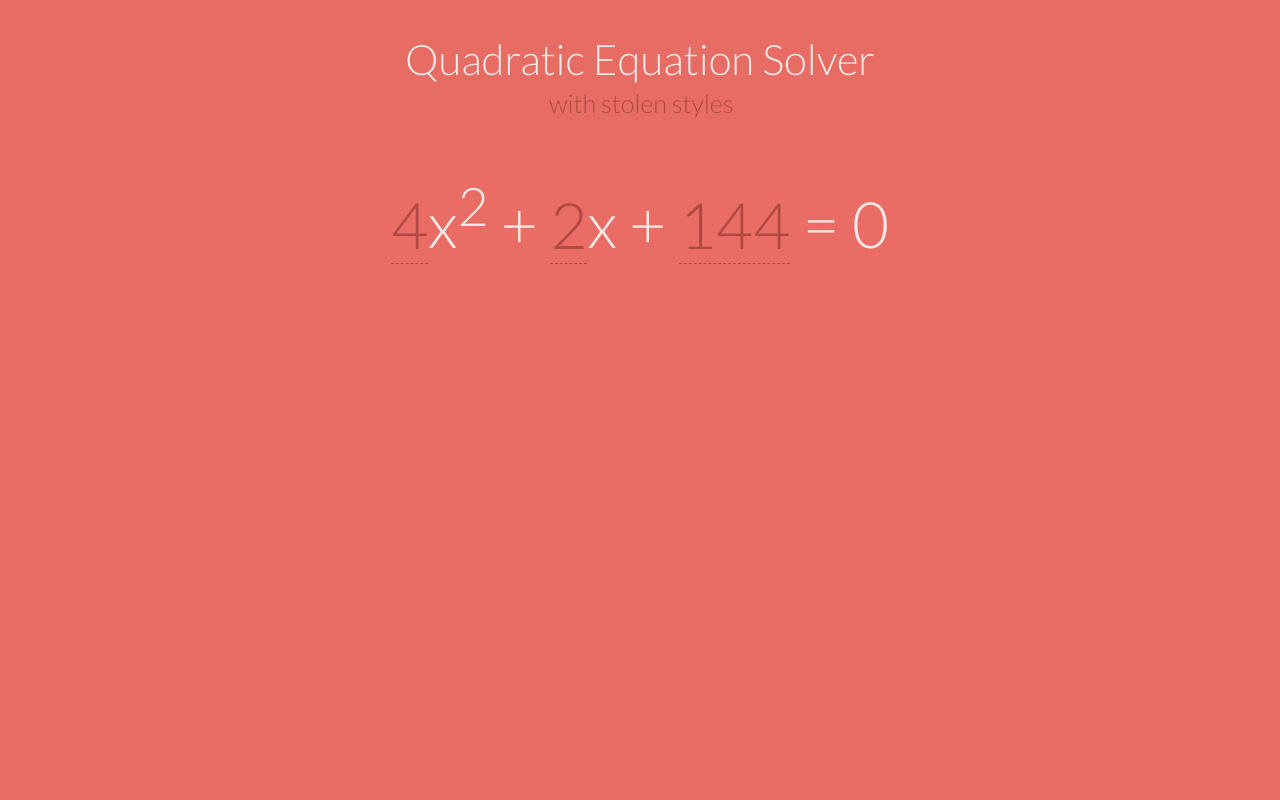
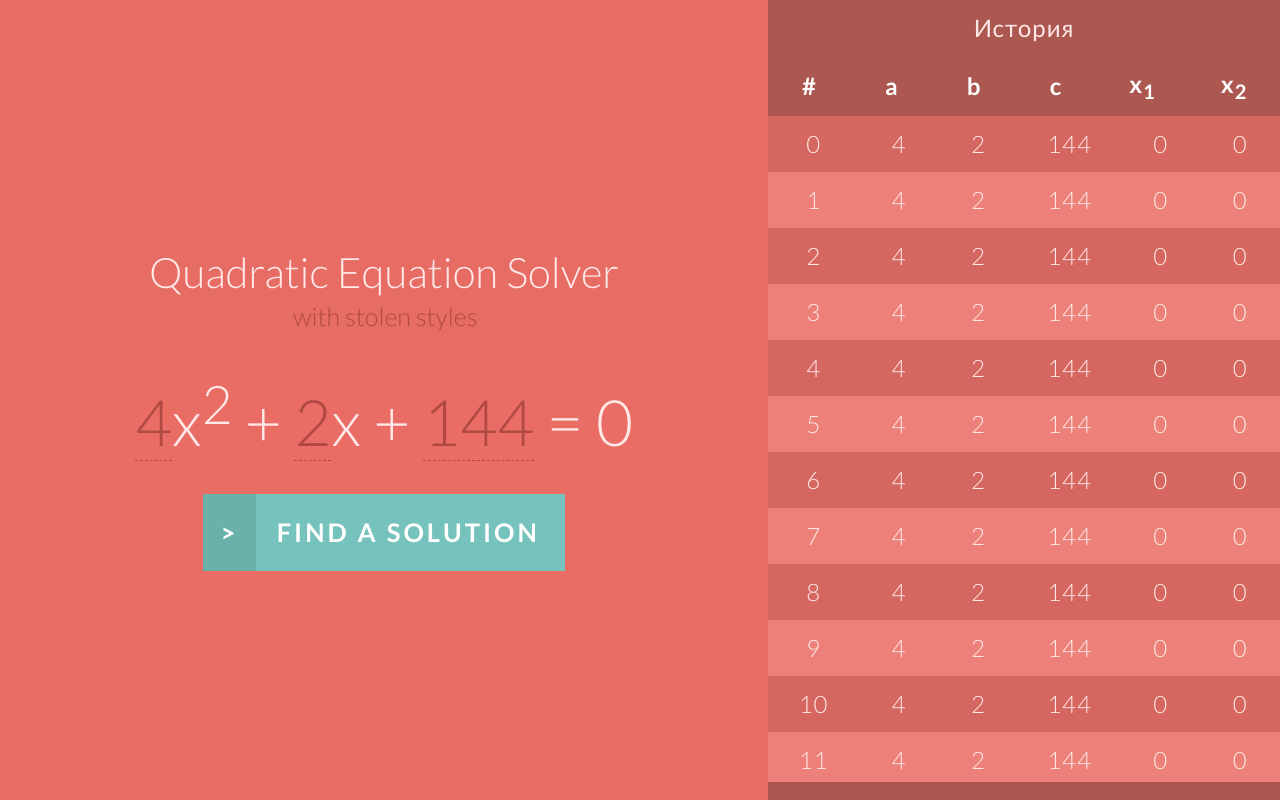
Before and after one commit to petrolingus/petrolingus.github.io, a plain HTML site: page temp.html in a window 1280 px wide. Drawn offline with Linux system fonts and the light colour scheme.

Commit message:
some fixes in all temp files

```diff
--- a/js/temp.js
+++ b/js/temp.js
@@ -8,3 +8,13 @@ document.getElementById("editor2").addEventListener("input", function() {
     let edited = text.replace(/[A-Z]/g, '');
     this.innerHTML = '0';
 }, false);
+
+let tbl = document.getElementById("mytable");
+let tbody = tbl.children[2];
+console.log(tbody);
+
+for (var i = 0; i < 100; ++i) {
+  let newRow = document.createElement("tr");
+  newRow.innerHTML = "<td>" + i + "</td><td>4</td><td>2</td><td>144</td><td>0</td><td>0</td>";
+  tbody.insertBefore(newRow, tbody.firstChildren);
+}
--- a/styles/temp.css
+++ b/styles/temp.css
@@ -1,7 +1,8 @@
 @import url('https://fonts.googleapis.com/css2?family=Lato:wght@300;400;700&display=swap');
 
 body, html {
-  font-size: 100%;
+  height: 100%;
+  overflow-y: hidden;
   padding: 0;
   margin: 0;
 }
@@ -31,11 +32,23 @@ button {
 	-moz-appearance: none;
 }
 
+.mainContainer {
+  display: flex;
+  flex-direction: row;
+}
+
+.container {
+  width: 60%;
+  font-size: 1em;
+  display: flex;
+  flex-direction: column;
+  justify-content: center;
+}
 
 /* Header Style */
 .container > header {
 	margin: 0 auto;
-	padding: 2em;
+	padding: 1em;
   text-align: center;
 	background: rgba(0,0,0,0.01);
 }
@@ -55,24 +68,105 @@ button {
 }
 
 /* Main Section Style */
-section {
+form {
   font-size: 4em;
   line-height: 1.5;
   text-align:center;
   padding: 0px;
 }
 
-.container > section > span {
+.container > form > span {
   color: #b14943;
   border-bottom: 1px dashed #b14943;
 }
+
+.hbox {
+  width: 40%;
+  font-size: 1em;
+  line-height: 1.5;
+  text-align: center;
+  display: flex;
+  justify-content: center;
+}
+
+/* Table Style */
+table {
+  height: 100%;
+	color: #ffe8e7;
+	border-collapse: collapse;
+	letter-spacing: 1px;
+	font-size: 1.5em;
+  background-color: #ad5751;
+}
+
+thead {
+  padding-left: 10px:
+}
+
+tbody {
+  height:90%;
+  overflow-y: scroll;
+}
+
+thead > tr, tbody {
+  display:block;
+}
+
+td, th {
+  width: 128px;
+	padding: 10px 20px;
+}
+
+th {
+	text-align: center;
+	background-color: #ad5751;
+	color: white;
+}
+
+td {
+	text-align: center;
+}
+
+tr:nth-child(even) td {
+	background-color: #ed8079;
+}
+
+tr:nth-child(odd) td {
+	background-color: #d66760;
+}
+
+caption {
+  background-color: #ad5751;
+	padding: 10px;
+}
+
+tbody::-webkit-scrollbar {
+  width: 10px;
+}
+
+/* Track */
+tbody::-webkit-scrollbar-track {
+  background: #d66760;
+}
+
+/* Handle */
+tbody::-webkit-scrollbar-thumb {
+  background: #ad5751;
+}
+
+/* Handle on hover */
+tbody::-webkit-scrollbar-thumb:hover {
+  background: #555;
+}
+
+
 
 button {
   line-height: 3;
 	text-transform: uppercase;
 	cursor: pointer;
 	position: relative;
-	background: #76C3BD;
+	background: #76c3bd;
 	color: #fff;
 	padding: 0 1em 0 0;
 	font-size: 40%;
@@ -80,14 +174,34 @@ button {
 	letter-spacing: 3px;
 }
 
+/* button:hover {
+  background: #69b1a9;
+} */
+
+button:focus {
+  outline: none;
+}
+
 button::before {
-  content: "\e001";
+  content: ">";
 	color: #fff;
 	float: left;
-	padding: 0 0.7em;
+	padding: 0 0.7em 0 0.7em;
 	margin: 0 0.8em 0 0;
-	background: #69B1A9;
+	background: #69b1a9;
+  transition: padding 0.6s;
 }
+
+button:hover::before {
+	padding: 0 1.7em 0 0.7em;
+  transition: padding 0.6s;
+}
+
+button:active {
+  transform: scale(0.9);
+}
+
+
 
 /* .input {
   border: none;
--- a/temp.html
+++ b/temp.html
@@ -5,18 +5,41 @@
     <title></title>
     <link href="styles/temp.css" rel="stylesheet">
   </head>
-  <body class="container">
+  <body class="mainContainer">
+
+    <section class="container">
       <header>
   				<h1>Quadratic Equation Solver<span>with stolen styles</span></h1>
   		</header>
-    <section>
+
+      <form>
         <span class="input" role="textbox" contenteditable id="editor1">4</span>x<sup>2</sup> +
         <span class="input" role="textbox" contenteditable id="editor2">2</span>x +
         <span class="input" role="textbox" contenteditable>144</span> = 0
+        <section class="nl-submit-wrap">
+          <button class="nl-submit" type="submit">Find a solution</button>
         </section>
-    <!-- <section class="nl-submit-wrap">
-      <button class="nl-submit" type="submit">Find a solution</button>
-    </section> -->
+      </form>
+
+
+    </section>
+
+    <section class="hbox">
+      <table id="mytable">
+        <caption>История</caption>
+        <thead>
+          <th>#</th>
+          <th>a</th>
+          <th>b</th>
+          <th>c</th>
+          <th>x<sub>1</sub></th>
+          <th>x<sub>2</sub></th>
+        </thead>
+        <tbody>
+        </tbody>
+      </table>
+    </section>
+
     <script src="js/temp.js" charset="utf-8"></script>
   </body>
 </html>
```
Lines whose indentation alone changed are shown as unchanged.
